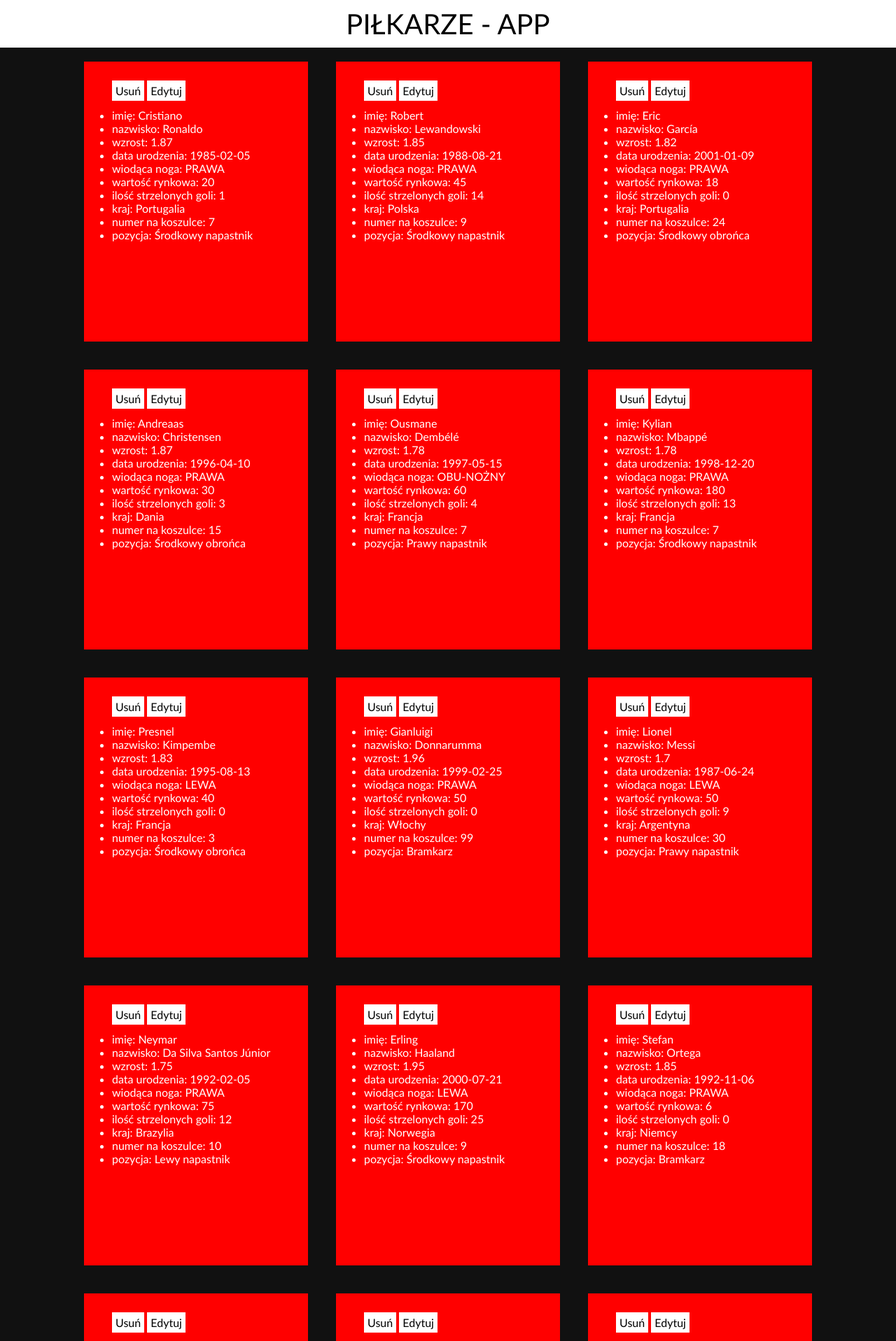
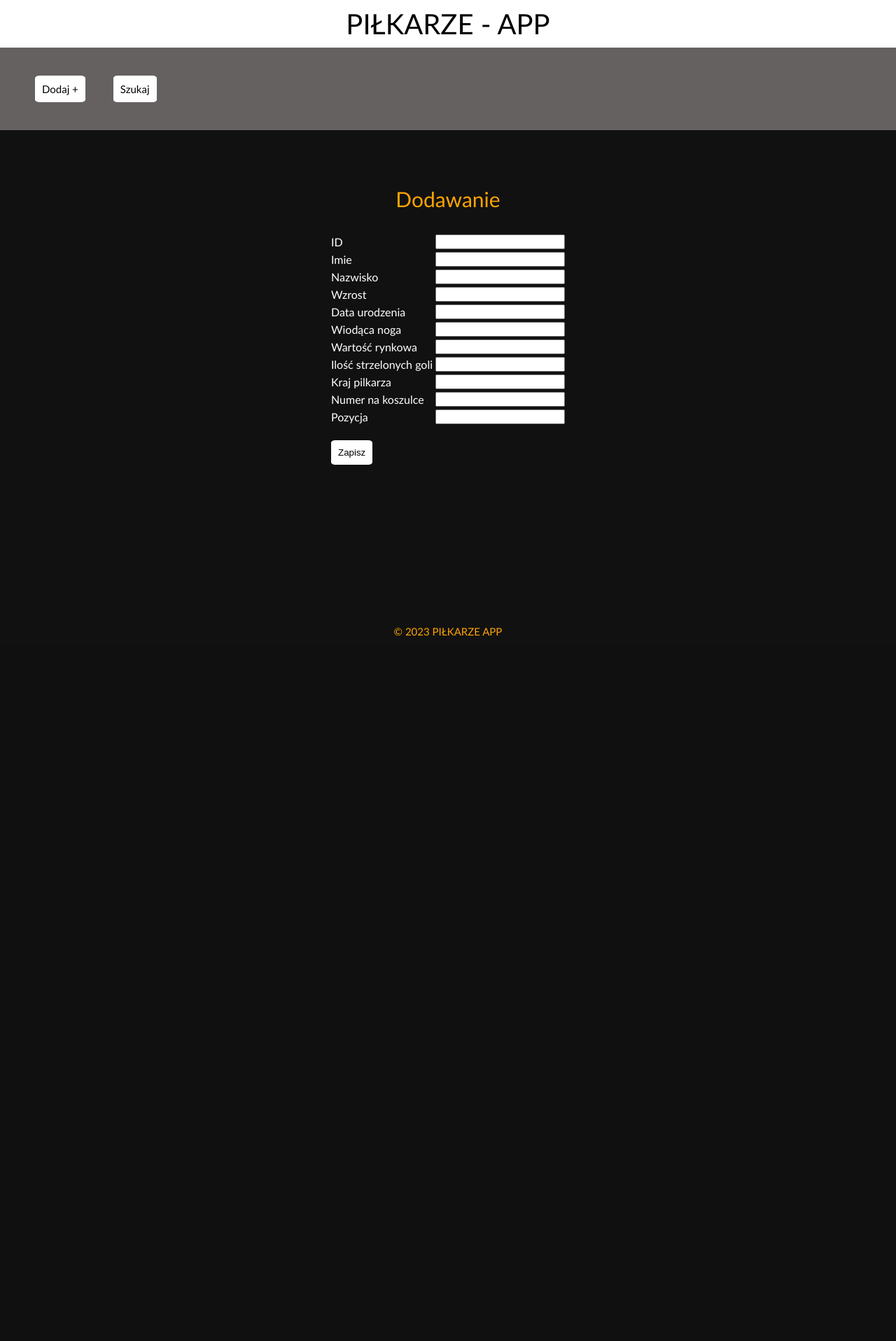
Before and after one commit to zsoit/oop-php, a PHP site: page /index.php?co=dodaj in a window 1280 px wide. Shown: the top 1916 px of the page at 70% size. After the commit the page ends 909 px from the top, so only its background shows below. Run offline with PHP 8.4, Linux system fonts and the light colour scheme; data comes from the database, SQL or seed files in the repository; some libraries are stand-ins or nearby versions.

Commit message:
OOP- typowanie i nowe klasy

```diff
--- a/class/Aplikacja.php
+++ b/class/Aplikacja.php
@@ -1,112 +1,107 @@
 <?php
+
 namespace Pilkanozna;
+
 include_once 'BazaDanych.php';
 include_once 'ZapytaniaSql.php';
+include_once 'KontrolerDanych.php';
 include_once 'SzablonHtml.php';
 
 class Aplikacja extends BazaDanych
 {
+    private int $id;
+    private $Dane;
 
     public function __construct()
     {
         $this->DBPolaczenie();
+
+        $this->Dane = new KontrolerDanych();
+        $this->id = $this->Dane->getID();
     }
 
-    // POBIERA ID Z LINKU
-    private function getID()
+    private function Wyswietl(): void
     {
-        if (isset($_GET['id'])) return $_GET['id'];
-        else null;
-    }
-
-    // POBIERA POLE Z FORMULARZA
-    private function getPOST($nazwa)
-    {
-        if(isset($_POST[$nazwa])) return $_POST[$nazwa];
-        else return null;
-    }
-
-    // POBIERA I USTAWIA POLA Z FORMULARZA DO NOWEJ TABLICY
-    private function setPOST($lista)
-    {
-        $setPOST = array();
-        foreach($lista as $element)
-        {
-            $setPOST[$element] = $this->getPOST($element);
-        }
-
-        return $setPOST;
-
-    }
-
-    private function Wyswietl()
-    {
+        SzablonHtml::Naglowek("ZAWODNICY");
         $select = ZapytaniaSql::select_Wyswietl();
         $wynik = mysqli_query($this->polaczenie, $select);
-        if ($wynik->num_rows < 0) SzablonHtml::Alert("Brak piłkarzy");
-        else
-        {
-            while ($wiersz = $wynik->fetch_assoc()) SzablonHtml::Card($wiersz);
+
+        if ($wynik->num_rows < 0) SzablonHtml::Naglowek("Brak piłkarzy");
+        else {
+            while ($wiersz = $wynik->fetch_assoc()) SzablonHtml::Zawodnik($wiersz);
         }
     }
 
-    private function Usun()
+    private function Usun(): void
     {
         $keydisable = "SET FOREIGN_KEY_CHECKS=0";
         mysqli_query($this->polaczenie, $keydisable);
 
-        $id = $this->getID();
-        $sql = "DELETE FROM pilkarz WHERE PK_pilkarz = $id";
+        $sql = "DELETE FROM pilkarz WHERE PK_pilkarz = $this->id";
         $zapytanie = mysqli_query($this->polaczenie, $sql);
         if (!$zapytanie) die("Błąd w zapytaniu!");
 
-        SzablonHtml::Alert("Usunięto! Piłkarza #$id");
+        SzablonHtml::Naglowek("Usunięto! Piłkarza #$this->id");
         $this->Wyswietl();
 
         $keyenable = "SET FOREIGN_KEY_CHECKS=1";
         mysqli_query($this->polaczenie, $keyenable);
     }
 
-    private function Edytuj()
+    private function Edytuj(): void
     {
-
-        SzablonHtml::Alert("EDYCJA");
-        $id = $this->getID();
-
-        $select = ZapytaniaSql::select_Edytuj($id);
+        $wiersz = (array)
+        SzablonHtml::Naglowek("EDYCJA");
+        $select = ZapytaniaSql::select_Edytuj($this->id);
         $wynik = mysqli_query($this->polaczenie, $select);
-        while ($wiersz = $wynik->fetch_assoc())  SzablonHtml::Formularz($wiersz);
-
+        while ($wiersz = $wynik->fetch_assoc())  SzablonHtml::Formularz($wiersz, "?co=zapisz&id=$this->id");
     }
 
-    private function Zapisz()
+    private function Zapisz(): void
     {
-        SzablonHtml::Alert("Zapisano! {$this->getPOST("imie")}!");
+        SzablonHtml::Naglowek("Zapisano! {$this->Dane->getPOST("imie")}");
 
-        $id = $this->getID();
-
+        $list = (array)
         $list = [
             "imie", "nazwisko", "wzrost",
             "data_urodzenia", "wiodaca_noga",
             "wartosc_rynkowa", "ilosc_strzelonych_goli",
-            "fk_kraj","fk_numernakoszulce","fk_pozycja"
+            "fk_kraj", "fk_numernakoszulce", "fk_pozycja"
         ];
-        $update = ZapytaniaSql::update_Zapisz($id,$this->setPOST($list));
 
-        // DEBUGOWANIE ZAPYTANIA:
-        // echo "<pre>$update</pre>";
+        $update = ZapytaniaSql::update_Zapisz($this->id, $this->Dane->setPOST($list));
 
-        $zapytanie = mysqli_query($this->polaczenie,$update);
-        if(!$zapytanie){
+
+        // KontrolerDanych::Testowanie($update);
+
+        $zapytanie = mysqli_query($this->polaczenie, $update);
+        if (!$zapytanie) {
             echo "<p>Błąd w zapytaniu!: </p> <br /> <br /> <p>" . mysqli_error($this->polaczenie) . "</p>";
             exit();
         }
 
         $this->Wyswietl();
-
     }
 
-    public function KontrolerStrony()
+    private function Dodaj(): void
+    {
+        $pusty_formularz = (array)
+        $list =  [
+            "id", "imie", "nazwisko", "wzrost",
+            "data_urodzenia", "wiodaca_noga",
+            "wartosc_rynkowa", "ilosc_strzelonych_goli",
+            "fk_kraj", "fk_numernakoszulce", "fk_pozycja"
+        ];
+
+        $pusty_formularz = $this->Dane->setPOST($list);
+
+
+
+        SzablonHtml::Naglowek("Dodawanie");
+        SzablonHtml::Formularz($pusty_formularz,"?co=dodaj&id=$this->id");
+    }
+
+    public function KontrolerStrony(): void
     {
 
         $strona = isset($_GET['co']) ? $_GET['co']  : 'domyslna';
@@ -126,7 +121,9 @@ class Aplikacja extends BazaDanych
             case 'zapisz':
                 $this->Zapisz();
                 break;
-
+            case 'dodaj':
+                $this->Dodaj();
+                break;
             default:
                 $this->Wyswietl();
                 break;
--- a/class/BazaDanych.php
+++ b/class/BazaDanych.php
@@ -2,10 +2,11 @@
 namespace Pilkanozna;
 class BazaDanych
 {
-    protected $polaczenie;
-    protected function DBPolaczenie(){
+    protected object $polaczenie;
+    protected function DBPolaczenie(): void
+    {
 
-        include_once 'KonfiguracjaDB.php';
+        include_once './KonfiguracjaDB.php';
         $this->polaczenie = mysqli_connect(HOST,UZYTKOWNIK,HASLO,BAZADANYCH);
         if(!$this->polaczenie)
         {
@@ -14,7 +15,7 @@ class BazaDanych
         }
     }
 
-    protected function DBRozlaczenie()
+    protected function DBRozlaczenie(): void
     {
         mysqli_close($this->polaczenie);
     }
--- /dev/null
+++ b/class/KontrolerDanych.php
@@ -0,0 +1,43 @@
+<?php
+
+namespace Pilkanozna;
+
+class KontrolerDanych
+{
+    // POBIERA ID Z LINKU
+    public static function getID(): int
+    {
+
+        if (isset($_GET['id'])) return $_GET['id'];
+        else return 0;
+    }
+
+    // POBIERA POLE Z FORMULARZA
+    public function getPOST(string $nazwa): string
+    {
+        if(isset($_POST[$nazwa])) return $_POST[$nazwa];
+        else return "";
+    }
+
+    // POBIERA I USTAWIA POLA Z FORMULARZA DO NOWEJ TABLICY
+    public function setPOST(array $lista): array
+    {
+        $setPOST = array();
+        foreach($lista as $element)
+        {
+            $setPOST[$element] = $this->getPOST($element);
+        }
+
+        return $setPOST;
+
+    }
+
+    // WYSWIETLA OBIEKT/FUNKCJE TESTOWO W PRZYSTEPNY SPOSOB
+    public static function Testowanie($x)
+    {
+        echo "<pre>";
+        print_r($x);
+        echo "</pre>";
+
+    }
+}
--- a/class/SzablonHtml.php
+++ b/class/SzablonHtml.php
@@ -3,16 +3,16 @@ namespace Pilkanozna;
 class SzablonHtml
 {
 
-    public static function Card($wiersz)
+    public static function Zawodnik(array $wiersz): void
     {
         $id = $wiersz['id'];
         echo <<<HTML
         <div class='card'>
             <ul>
-            <p>
+            <div class='fakeBtn_wrapper'>
                 <a class="fakeBtn" href="?co=usun&id=$id" name='delete'>Usuń</a>
                 <a class="fakeBtn" href="?co=edytuj&id=$id" name='edit'>Edytuj</a>
-            </p>
+            </div>
             <li> imię: {$wiersz['imie']}</li>
             <li> nazwisko: {$wiersz['nazwisko']}</li>
             <li> wzrost: {$wiersz['wzrost']}</li>
@@ -29,18 +29,18 @@ class SzablonHtml
         HTML;
     }
 
-    public static function Alert($napis)
+    public static function Naglowek(string $napis): void
     {
         echo <<<HTML
-            <div class="alert" >$napis</div>
+            <div class="alert alert__header" >$napis</div>
         HTML;
     }
 
-    public static function Formularz($wiersz)
+    public static function Formularz(array $wiersz, string $strona): void
     {
         $id = $wiersz['id'];
         echo <<<HTML
-            <form action="index.php?co=zapisz&id=$id" method="POST">
+            <form action="index.php$strona" method="POST">
             <table>
             <tr>
                 <td><label>ID</label></td>
@@ -76,15 +76,15 @@ class SzablonHtml
             </tr>
             <tr>
                 <td><label>Kraj pilkarza</label></td>
-                <td><input type="text" value="{$wiersz['pilkarzkraj']}" name="fk_kraj"></td>
+                <td><input type="text" value="{$wiersz['fk_kraj']}" name="fk_kraj"></td>
             </tr>
             <tr>
                 <td><label>Numer na koszulce</label></td>
-                <td><input type="text" value="{$wiersz['numer']}" name="fk_numernakoszulce"></td>
+                <td><input type="text" value="{$wiersz['fk_numernakoszulce']}" name="fk_numernakoszulce"></td>
             </tr>
             <tr>
                 <td><label>Pozycja</label></td>
-                <td><input type="text" value="{$wiersz['pozycja']}" name="fk_pozycja"></td>
+                <td><input type="text" value="{$wiersz['fk_pozycja']}" name="fk_pozycja"></td>
             </tr>
             <tr>
                 <td> <br> <input class="fakeBtn" type="submit" value="Zapisz"></td>
--- a/class/ZapytaniaSql.php
+++ b/class/ZapytaniaSql.php
@@ -3,7 +3,7 @@ namespace Pilkanozna;
 class ZapytaniaSql
 {
 
-    public static function select_Wyswietl()
+    public static function select_Wyswietl(): string
     {
         return <<<SQL
         SELECT PK_pilkarz as 'id', imie, nazwisko, wzrost, data_urodzenia, wiodaca_noga, wartosc_rynkowa, ilosc_strzelonych_goli, krajpilkarza.nazwa as 'pilkarzkraj', numernakoszulce.numer, pozycja.nazwa as 'pozycja'
@@ -14,10 +14,10 @@ class ZapytaniaSql
         SQL;
     }
 
-    public static function select_Edytuj($id)
+    public static function select_Edytuj(string $id): string
     {
         return <<<SQL
-        SELECT PK_pilkarz as 'id', imie, nazwisko, wzrost, data_urodzenia, wiodaca_noga, wartosc_rynkowa, ilosc_strzelonych_goli, krajpilkarza.nazwa as 'pilkarzkraj', numernakoszulce.numer, pozycja.nazwa as 'pozycja'
+        SELECT PK_pilkarz as 'id', imie, nazwisko, wzrost, data_urodzenia, wiodaca_noga, wartosc_rynkowa, ilosc_strzelonych_goli, krajpilkarza.nazwa as 'fk_kraj', numernakoszulce.numer as 'fk_numernakoszulce', pozycja.nazwa as 'fk_pozycja'
         FROM pilkarz
         join krajpilkarza on FK_kraj=PK_kraj
         join numernakoszulce on FK_numernakoszulce=PK_numernakoszulce
@@ -26,7 +26,7 @@ class ZapytaniaSql
         SQL;
     }
 
-    public static function update_Zapisz($id,$setPOST)
+    public static function update_Zapisz(int $id,array $setPOST): string
     {
         $update1 = <<<SQL
         UPDATE pilkarz SET
--- /dev/null
+++ b/components/footer.php
@@ -0,0 +1,3 @@
+<footer class='footer'>
+    &COPY; 2023 PIŁKARZE APP
+</footer>
--- /dev/null
+++ b/components/header.php
@@ -0,0 +1,16 @@
+<header>
+    <div class="alert alert__nazwa">
+        <a href="index.php">
+        PIŁKARZE - APP
+        </a>
+    </div>
+
+    <div class="menu alert">
+        <div class="menu__item">
+            <a class="fakeBtn" href="index.php?co=dodaj">Dodaj +</a>
+        </div>
+        <div class="menu__item">
+            <a class="fakeBtn" href="index.php?co=szukaj">Szukaj</a>
+        </div>
+    </div>
+</header>
--- a/index.php
+++ b/index.php
@@ -1,20 +1,27 @@
+<?php
+function Main()
+{
+    include_once './class/Aplikacja.php';
+    $Zadanie = new Pilkanozna\Aplikacja;
+    $Zadanie->KontrolerStrony();
+}
 
+?>
 <html lang="pl">
 <head>
     <meta charset="UTF-8">
     <meta http-equiv="X-UA-Compatible" content="IE=edge">
     <meta name="viewport" content="width=device-width, initial-scale=1.0">
     <title>Piłka nożna - app</title>
-    <link rel="stylesheet" href="style.css">
+    <link rel="stylesheet" href="src/style.css">
 </head>
 <body>
-    <div class="alert alert__nazwa">PIŁKARZE - APP</div>
+    <?php include_once './components/header.php'; ?>
 
-    <?php
-    include_once 'class/Aplikacja.php';
-    $Zadanie = new Pilkanozna\Aplikacja;
-    $Zadanie->KontrolerStrony();
-?>
+    <main>
+        <?php Main(); ?>
+    </main>
 
+    <?php include_once './components/footer.php'; ?>
 </body>
 </html>
--- a/style.css
+++ b/src/style.css
@@ -5,10 +5,16 @@ body {
     height: 100%;
     width: 100%;
     margin: 0;
+    justify-content: center;
+}
+
+main {
     display: flex;
     flex-wrap: wrap;
     justify-content: center;
     align-items: center;
+    margin: 10px;
+    margin-top: 50px;
 }
 
 .wrap {
@@ -19,6 +25,7 @@ body {
     position: relative;
     width: 320px;
     background: red;
+    border-radius: 10%;
     height: 400px;
     color: #fff;
     display: flex;
@@ -33,10 +40,28 @@ body {
     padding: 10px;
 }
 
+.alert__header {
+    margin: 20px;
+}
+
+.footer {
+    flex: 100%;
+    text-align: center;
+    font-size: 15px;
+    color: orange;
+    padding: 10px;
+    margin-top: 200px;
+}
+
 .alert__nazwa {
     color: black;
     background-color: white;
     font-size: 40px;
+}
+
+.alert__nazwa a {
+    text-decoration: none;
+    color: black;
 }
 
 pre {
@@ -47,9 +72,34 @@ pre {
     /* font-size: 10px; */
 }
 
+.fakeBtn_wrapper {
+    margin: 15px;
+    padding: 15px;
+}
+
 .fakeBtn {
     background-color: #fff;
     color: black;
-    padding: 5px;
+    padding: 10px;
     text-decoration: none;
+    border: none;
+    border-radius: 10%;
 }
+
+.fakeBtn:hover {
+    background-color: orange;
+    cursor: pointer;
+}
+
+.menu {
+    display: flex;
+    background-color: rgb(102, 97, 97);
+    /* margin: 50px; */
+    /* margin-top: 50px; */
+    padding: 30px;
+    font-size: 15px;
+}
+
+.menu__item {
+    padding: 20px;
+}
```
Also changed, not shown: src/baza.sql (renamed from baza.sql, +51 -51 lines), KonfiguracjaDB.php (line endings or trailing spaces), 1 other file.
